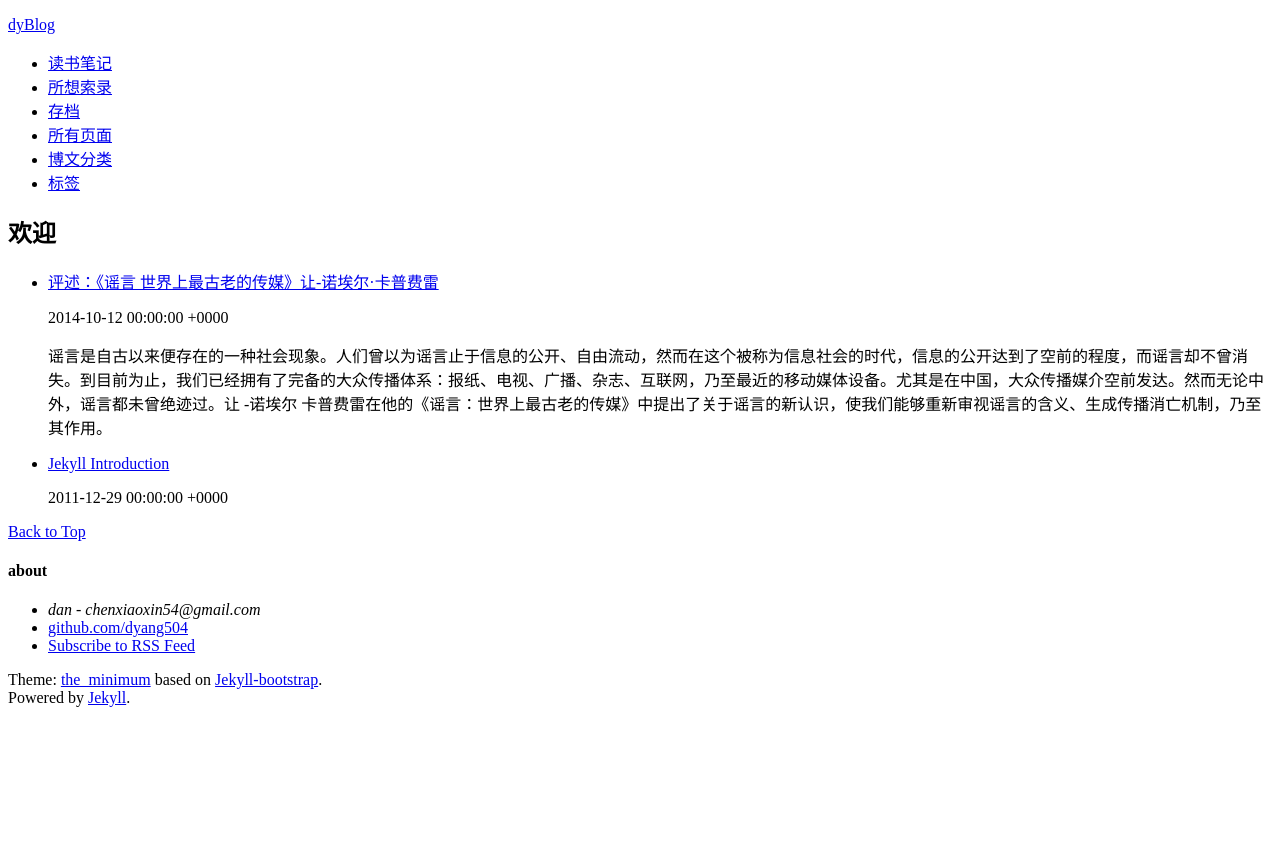
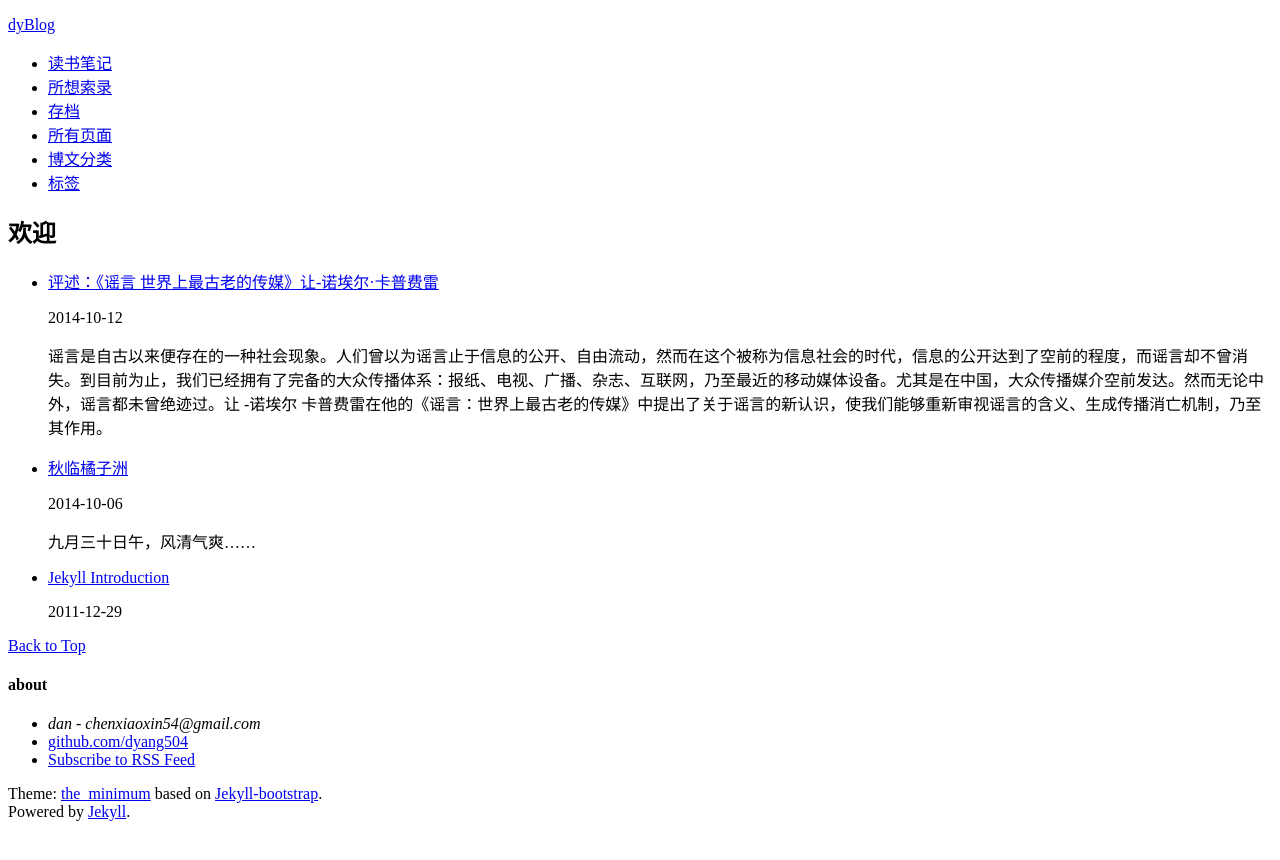
Before and after one commit to dyang504/blog, a Jekyll site: the page built from index.html, in a window 1280 px wide. Shown: the top 860 px of the page. Built offline with Jekyll 4.4.1, drawn with Linux system fonts in a browser that asks for light colours; comment, search, counter and statistics services are not loaded.

Commit message:
setup url

```diff
--- /dev/null
+++ b/_posts/2014-10-06-at-juzizhou.md
@@ -0,0 +1,10 @@
+---
+layout: post
+title: 秋临橘子洲
+category: mix
+meta: 九月三十日午，风清气爽……
+time: 2014-10-06
+tags: [article]
+---
+
+九月三十日午，风清气爽，万里秋意，知寒之将至，于是携数友，出天马，至江中橘子之洲。高树伴堤，杂叶嵌林。远山青而舒缓，近橘璞而芳华。置身之中觉人形之渺，俯瞰洲头则叹湘水之大。信步而前，飞鹭飘飘然逸飞，游人靡靡然静行。以至于知风雅，而忘心忧；存自在，而舍繁缛。谈笑风生，指点江山，而古今事俗名禄随水去，唯橘与洲长存，不亦悲夫，何以悲夫。所以从心而欲，以致自由达；辨物之本，以至本原之性。然余从学闲适，长而不作，所谓游历亦止于此，不禁潸然。
--- a/index.html
+++ b/index.html
@@ -9,7 +9,7 @@ tagline: Supporting tagline
 	{% for post in site.posts %}
 	<li>
 		<a href="{{BASE_PATH}}{{post.url}}">{{post.title}}</a>
-		<p>{{post.date}}</p>
+		<p>{{post.time}}</p>
 		<p>{{post.meta}}</p>
 	</li>
 	{% endfor %}
--- a/notes.html
+++ b/notes.html
@@ -9,7 +9,7 @@ title: 读书笔记
 	{% for review in site.categories.review %}
 		<li>
 			<a href="{{BASE_PATH}}{{review.url}}">{{review.title}}</a>
-			<p>{{review.date}}</p>
+			<p>{{review.time}}</p>
 
 		</li>
 	{% endfor %}
--- a/view.html
+++ b/view.html
@@ -9,7 +9,7 @@ title: 所想索录
 	{% for mix in site.categories.mix %}
 	<li>
 		<a href="{{BASE_PATH}}{{mix.url}}">{{mix.title}}</a>
-		<p>{{mix.meta}}</p>
+		<p>{{mix.time}}</p>
 	</li>
 	{% endfor %}
 </ul>
```
Also changed, not shown: _posts/2014-10-12-review-rumor-media.md (+1 -1 lines), _posts/core-samples/2011-12-29-jekyll-introduction.md (+1 -1 lines).
